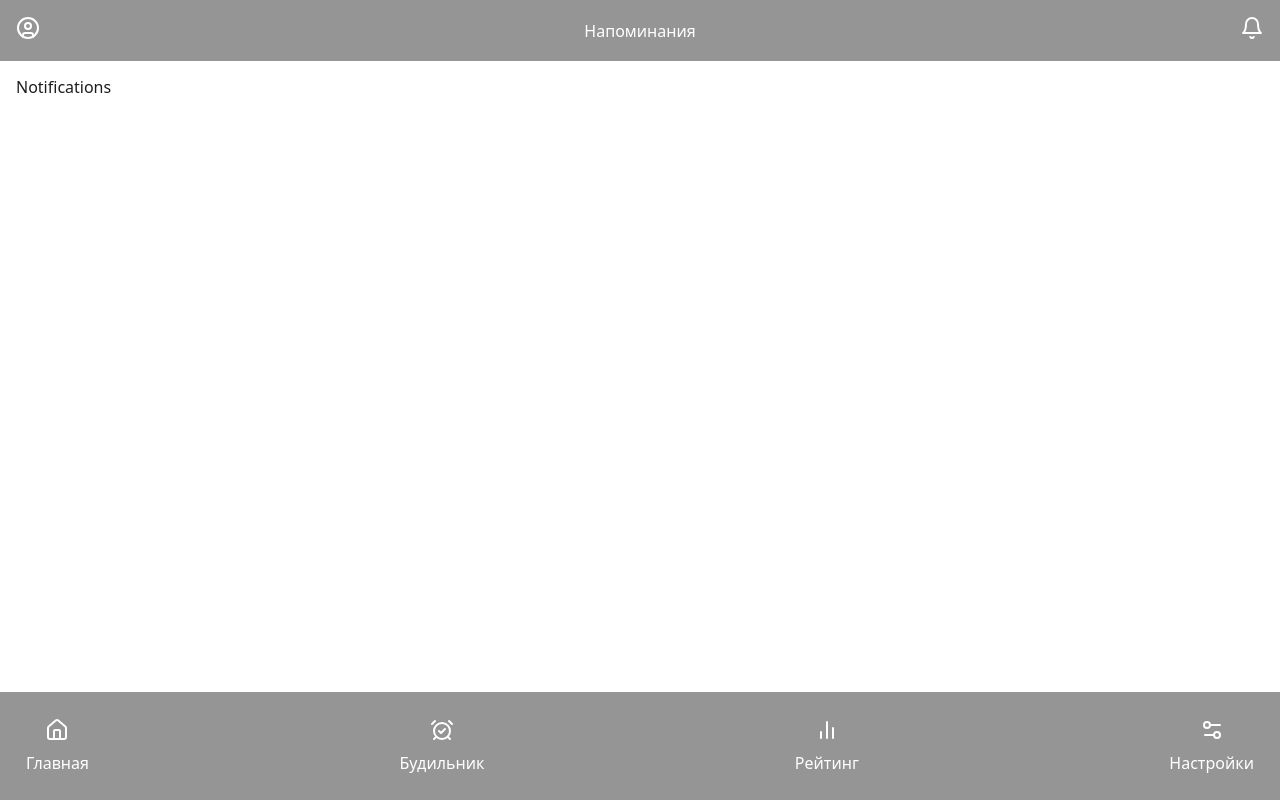
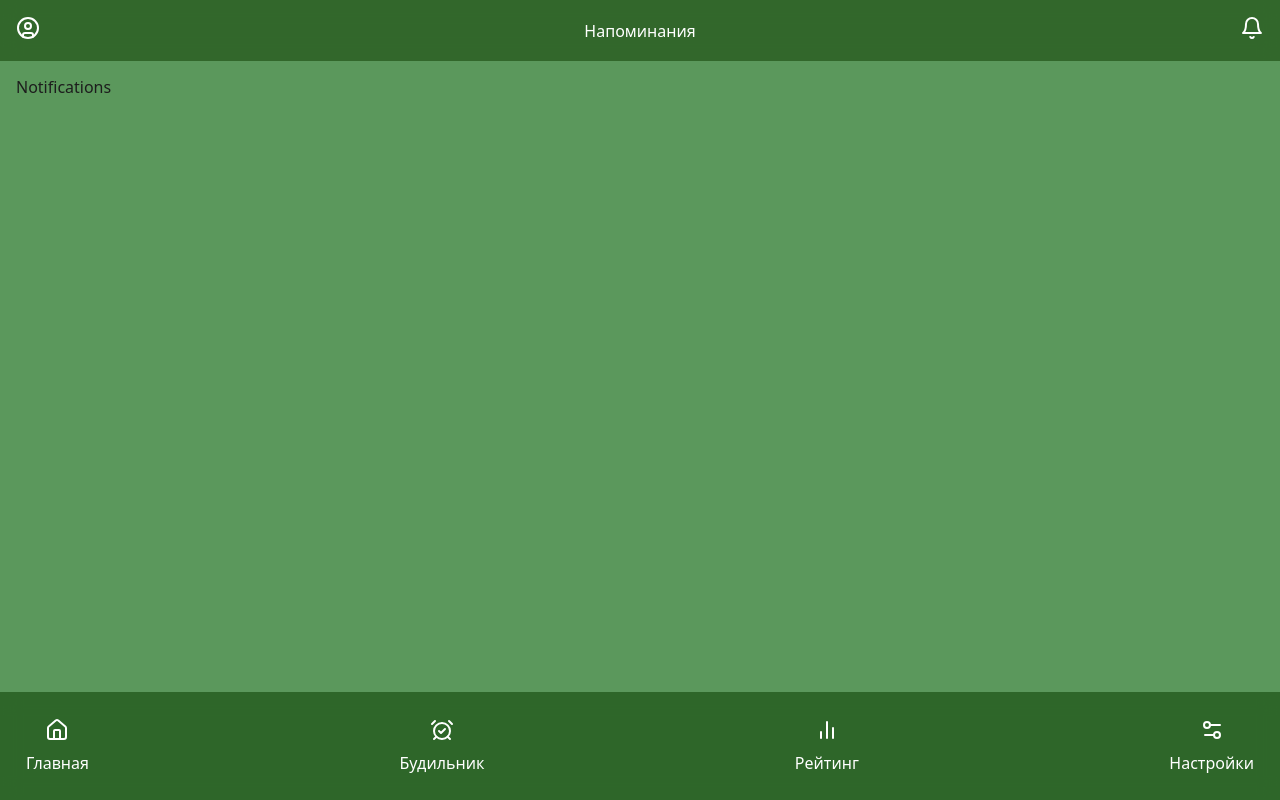
Before and after one commit to ssmesha/LBS, a React (Create React App) app: page /Notifications in a window 1280 px wide. Built offline with nearby package versions, Linux system fonts and the light colour scheme.

Commit message:
Update Global.css

```diff
--- a/src/Assets/Css/Global.css
+++ b/src/Assets/Css/Global.css
@@ -1,5 +1,5 @@
 :root {
-  --background--color: #fff;
+  --background--color: #5b985c;
   --text--color: #1d1d1d;
   --accent--color: #1e9c20a8;
 }
@@ -17,7 +17,7 @@ body {
   left: 0;
   top: 0;
   justify-content:space-between;
-  background-color: rgba(66, 66, 66, 0.558);
+  background-color: rgba(19, 66, 7, 0.558);
   backdrop-filter: blur(10px);
   padding: 16px;
   align-items: center;
@@ -36,7 +36,7 @@ body {
   position: fixed;
   bottom: 0;
   left: 0;
-  background-color: rgba(66, 66, 66, 0.558);
+  background-color: rgba(11, 63, 3, 0.558);
   backdrop-filter: blur(10px);
   width: 100%;
   color: #fff;
```
